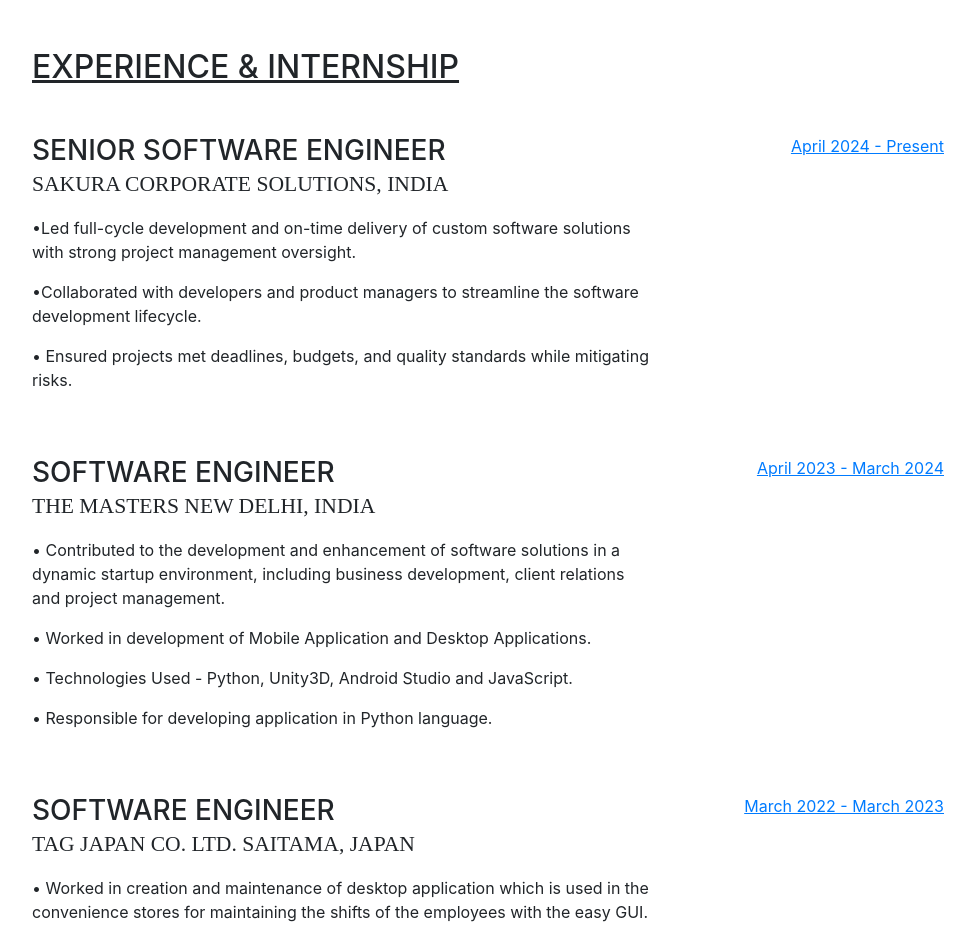
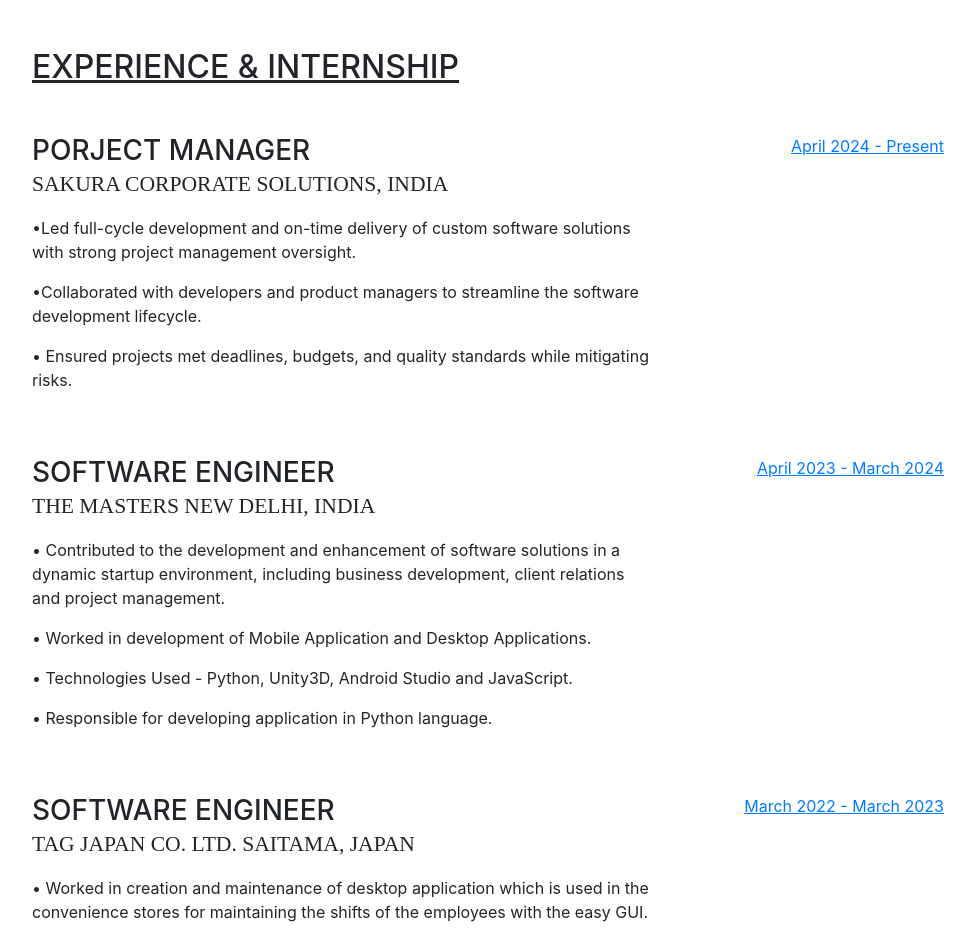
Before and after one commit to Abhishek-Gosain/abhishek-gosain.github.io, a website with bundled scripts: page index.html in a window 1280 px wide. Shown: the part 800-1734 px from the top of the page, without its empty margins (288-1263 px from the left). Built offline with nearby package versions, Linux system fonts and the light colour scheme; a web font is replaced by a local one.

Commit message:
Update index.html

```diff
--- a/index.html
+++ b/index.html
@@ -110,7 +110,7 @@
 
           <div class="resume-item d-flex flex-column flex-md-row mb-5">
             <div class="resume-content mr-auto">
-              <h3 class="mb-0"> Senior Software Engineer</h3>
+              <h3 class="mb-0"> Porject Manager</h3>
               <div class="subheading mb-3">Sakura Corporate Solutions, India</div>
               <p>&#x2022;Led full-cycle development and on-time delivery of custom software solutions with strong project management oversight.</p>
               <p>&#x2022;Collaborated with developers and product managers to streamline the software development lifecycle.</p>
```
